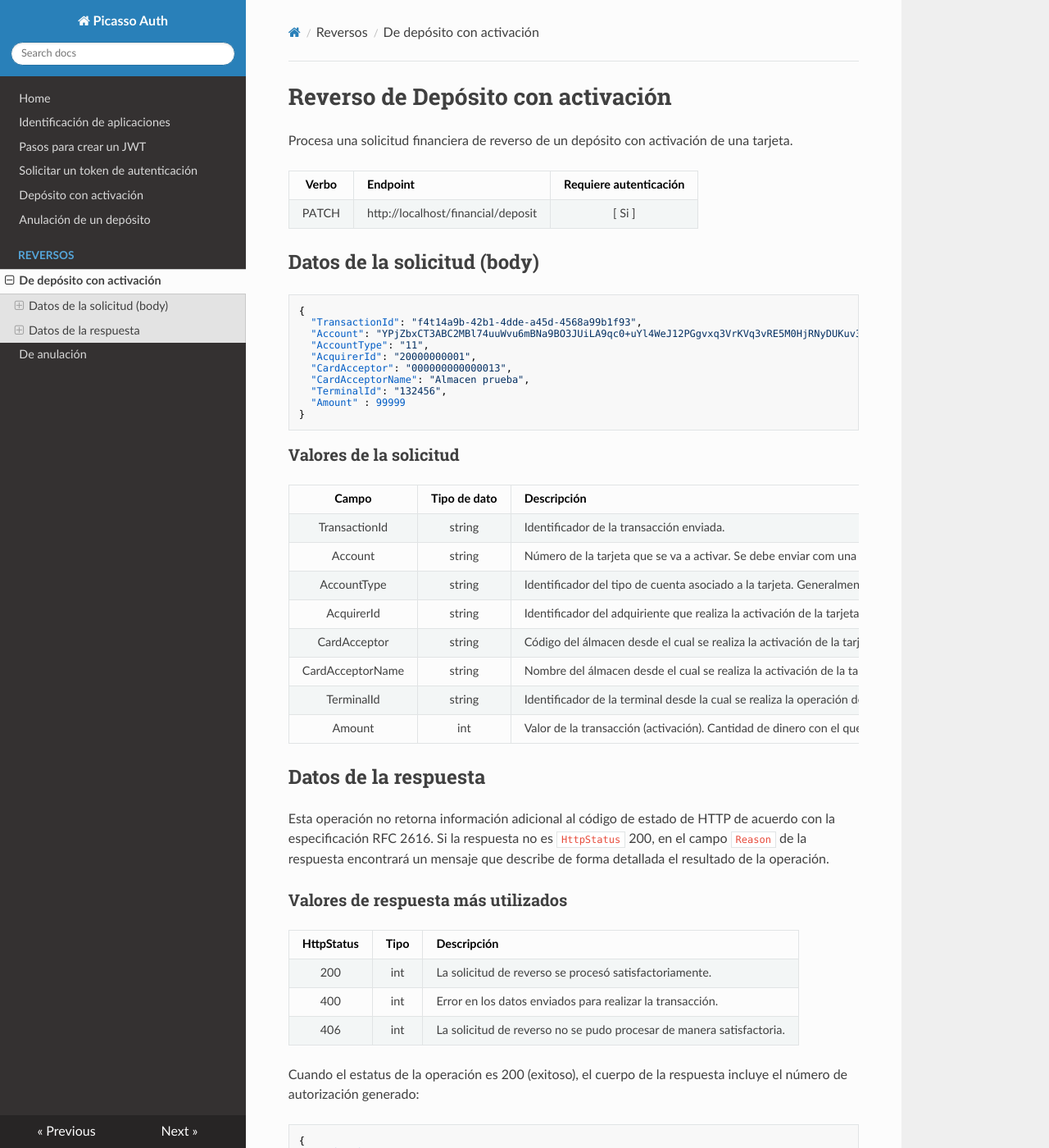
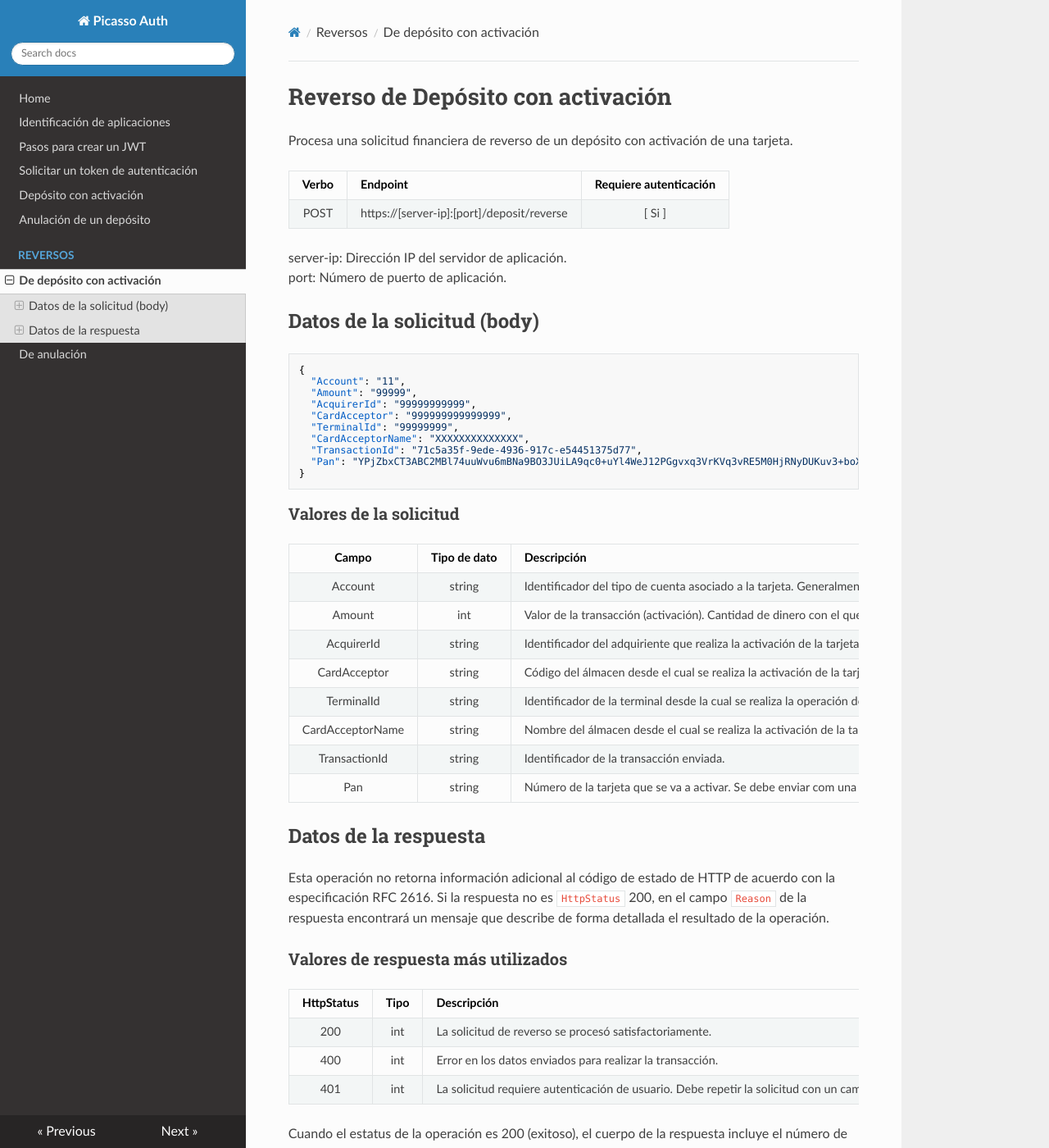
Before and after one commit to Picasso-api/Evertec-API, an MkDocs documentation site: the page built from docs/DepositReverse.md, in a window 1280 px wide and 1400 px high. Shown: the whole window at 82% size. Built offline with MkDocs 1.6.1, drawn with Linux system fonts in a browser that asks for light colours; nearby versions of some CDN libraries.

Commit message:
Update DepositReverse.md

````diff
--- a/docs/DepositReverse.md
+++ b/docs/DepositReverse.md
@@ -4,21 +4,23 @@ Procesa una solicitud financiera de reverso de un depósito con activación de u
 
 | Verbo | Endpoint                                      | Requiere autenticación |
 | :---: | --------------------------------------------- | :--------------------: |
-| PATCH  | http://localhost/financial/deposit           |          [ Si ]        |
+| POST  | https://[server-ip]:[port]/deposit/reverse           |          [ Si ]        |
 
+server-ip: Dirección IP del servidor de aplicación.
+port: Número de puerto de aplicación.
 
 ## Datos de la solicitud (body)
 
 ```json
 {
-  "TransactionId": "f4t14a9b-42b1-4dde-a45d-4568a99b1f93",
-  "Account": "YPjZbxCT3ABC2MBl74uuWvu6mBNa9BO3JUiLA9qc0+uYl4WeJ12PGgvxq3VrKVq3vRE5M0HjRNyDUKuv3+boXk1AvjLLXgB1nF1bGeZOg+ASx0euXajFE/4Kwg2bHF1QmlVakn6vZzDBanptkXIzAU9CrnCoEnrtuUgZmCwasiY=",
-  "AccountType": "11",
-  "AcquirerId": "20000000001",
-  "CardAcceptor": "000000000000013",
-  "CardAcceptorName": "Almacen prueba",
-  "TerminalId": "132456",
-  "Amount" : 99999
+  "Account": "11",
+  "Amount": "99999",
+  "AcquirerId": "99999999999",
+  "CardAcceptor": "999999999999999",
+  "TerminalId": "99999999",
+  "CardAcceptorName": "XXXXXXXXXXXXXX",
+  "TransactionId": "71c5a35f-9ede-4936-917c-e54451375d77",
+  "Pan": "YPjZbxCT3ABC2MBl74uuWvu6mBNa9BO3JUiLA9qc0+uYl4WeJ12PGgvxq3VrKVq3vRE5M0HjRNyDUKuv3+boXk1AvjLLXgB1nF1bGeZOg+ASx0euXajFE/4Kwg2bHF1QmlVakn6vZzDBanptkXIzAU9CrnCoEnrtuUgZmCwasiY="
 }
 ```
 
@@ -26,14 +28,14 @@ Procesa una solicitud financiera de reverso de un depósito con activación de u
 
 Campo | Tipo de dato| Descripción | Requerido
 :---: | :--------:| ------------ | :-----:
-TransactionId | string |Identificador de la transacción enviada.| [Si]
-Account | string | Número de la tarjeta que se va a activar. Se debe enviar com una cadena cifrada con certificado de confianza. | [ Si ]
-AccountType | string | Identificador del tipo de cuenta asociado a la tarjeta. Generalmente este valor lo debe "ingresar/seleccionar/establecer" el usuario y/o comercio en el punto de pago. Corresponde con una lista de valores predefinidos por Evertec Colombia. | [ Si ]
+Account | string | Identificador del tipo de cuenta asociado a la tarjeta. Generalmente este valor lo debe "ingresar/seleccionar/establecer" el usuario y/o comercio en el punto de pago. Corresponde con una lista de valores predefinidos por Evertec Colombia. | [ Si ]
+Amount | int | Valor de la transacción (activación). Cantidad de dinero con el que se activa la tarjeta. | [ Si ]
 AcquirerId | string | Identificador del adquiriente que realiza la activación de la tarjeta. | [ Si ]
 CardAcceptor | string | Código del álmacen desde el cual se realiza la activación de la tarjeta. | [ Si ]
+TerminalId | string | Identificador de la terminal desde la cual se realiza la operación de la activación de la tarjeta. | [ Si ]
 CardAcceptorName | string | Nombre del álmacen desde el cual se realiza la activación de la tarjeta. | [ Si ]
-TerminalId | string | Identificador de la terminal desde la cual se realiza la operación de la activación de la tarjeta. | [ Si ]
-Amount | int | Valor de la transacción (activación). Cantidad de dinero con el que se activa la tarjeta. | [ Si ]
+TransactionId | string |Identificador de la transacción enviada.| [Si]
+Pan | string | Número de la tarjeta que se va a activar. Se debe enviar com una cadena cifrada con certificado de confianza. | [ Si ]
 
 ## Datos de la respuesta
 Esta operación no retorna información adicional al código de estado de HTTP de acuerdo con la especificación RFC 2616. Si la respuesta no es `HttpStatus` 200, en el campo `Reason` de la respuesta encontrará un mensaje que describe de forma detallada el resultado de la operación.
@@ -44,7 +46,7 @@ HttpStatus | Tipo | Descripción
 :---: | :--------: | ------------
 200 | int | La solicitud de reverso se procesó satisfactoriamente.
 400 | int | Error en los datos enviados para realizar la transacción.
-406 | int | La solicitud de reverso no se pudo procesar de manera satisfactoria.
+401 | int | La solicitud requiere autenticación de usuario. Debe repetir la solicitud con un campo de encabezado de autorización adecuado con las credenciales de autorización otorgadas.406 | int | La solicitud de reverso no se pudo procesar de manera satisfactoria.
 
 Cuando el estatus de la operación es 200 (exitoso), el cuerpo de la respuesta incluye el número de autorización generado:
 
````
